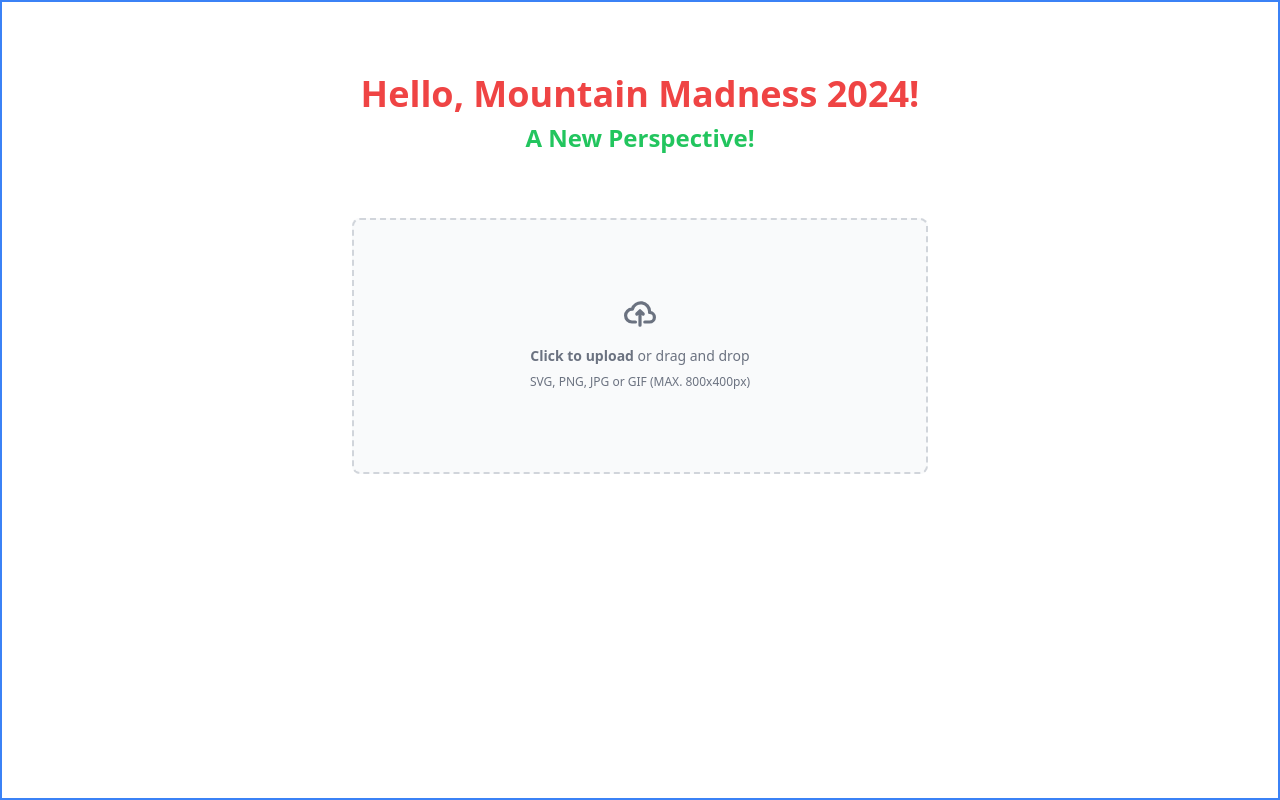
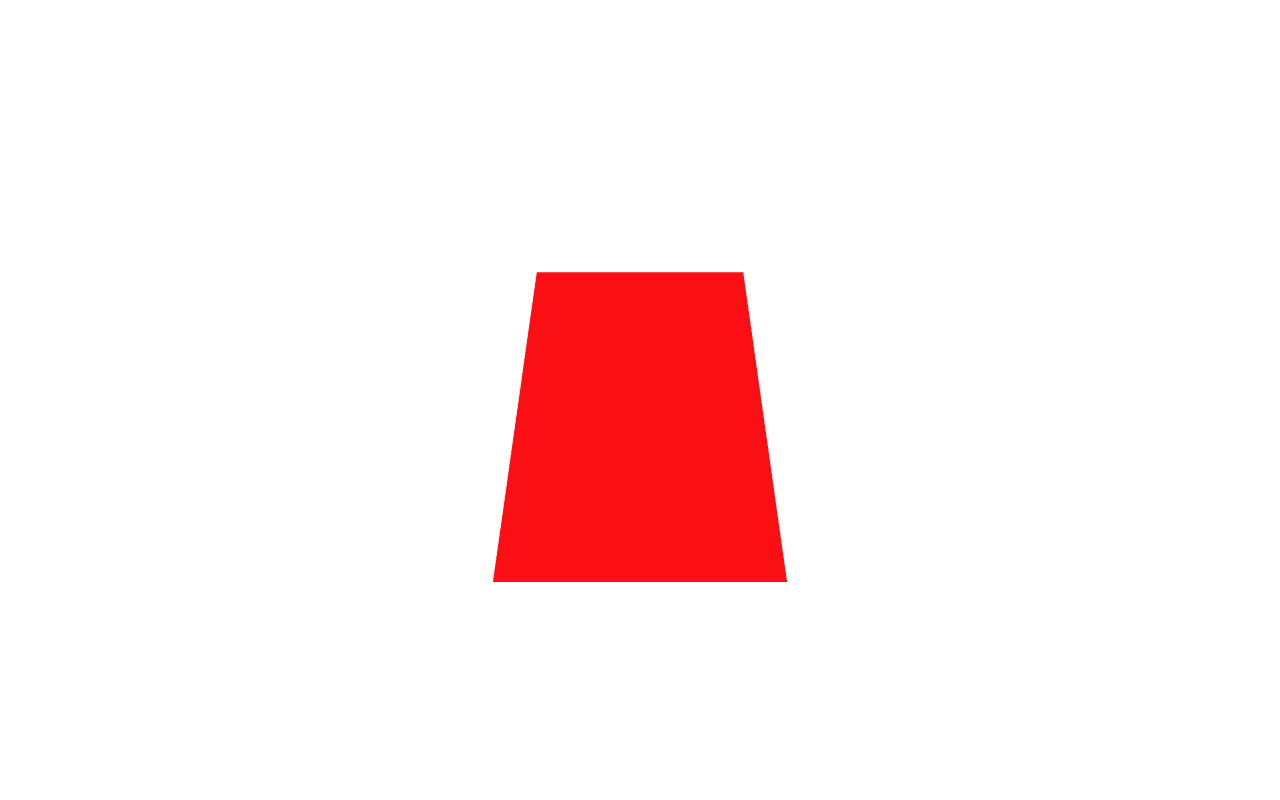
Before and after one commit to nagillimnayr/mountain-madness-2024, a React (Vite) app: page / in a window 1280 px wide. Built offline with nearby package versions, Linux system fonts and the light colour scheme.

Commit message:
add basic scene

```diff
--- a/src/App.tsx
+++ b/src/App.tsx
@@ -1,10 +1,15 @@
 import { InputImage } from '@/components/upload/InputImage';
+import { Layout } from './components/dom/layout/Layout';
+import { Scene } from './components/canvas/Scene';
 
 function App() {
 
   return (
     <>
-      <div className='w-screen h-screen flex flex-col justify-start items-center  border-2 border-blue-500 gap-16 p-16'>
+      <Layout>
+        <Scene />
+      </Layout>
+      {/* <div className='w-screen h-screen flex flex-col justify-start items-center  border-2 border-blue-500 gap-16 p-16'>
         <div className='flex flex-col justify-center items-center'>
           <h2 className='text-4xl font-extrabold w-fit h-fit rounded-md p-2 text-red-500'>
             Hello, Mountain Madness 2024!
@@ -14,7 +19,7 @@ function App() {
           </h3>
         </div>
         <InputImage />
-      </div>
+      </div> */}
 
     </>
   )
--- /dev/null
+++ b/src/components/canvas/Game.tsx
@@ -0,0 +1,12 @@
+import { Plane } from '@react-three/drei';
+import { degToRad } from 'three/src/math/MathUtils.js';
+
+export const Game = () => {
+  return (
+    <>
+      <Plane args={[4, 7, 1]} rotation={[degToRad(-90), 0, 0]} >
+        <meshBasicMaterial color={'red'} />
+      </Plane>
+    </>
+  )
+}
--- /dev/null
+++ b/src/components/canvas/Scene.tsx
@@ -0,0 +1,21 @@
+import { Canvas } from '@react-three/fiber';
+import { Game } from './Game';
+import { CameraControls, PerspectiveCamera } from '@react-three/drei';
+import { degToRad } from 'three/src/math/MathUtils.js';
+
+
+export const Scene = () => {
+  return (
+    <div className='w-full h-full'>
+      <Canvas className='relative z-0 h-full w-full'
+        gl={{
+          preserveDrawingBuffer: true
+        }}
+      >
+        <PerspectiveCamera makeDefault position={[0, 10, 10]} />
+        <CameraControls makeDefault />
+        <Game />
+      </Canvas>
+    </div>
+  )
+}
--- /dev/null
+++ b/src/components/dom/layout/Layout.tsx
@@ -0,0 +1,11 @@
+import { PropsWithChildren } from 'react';
+
+
+export const Layout = ({children} : PropsWithChildren) => {
+
+  return (
+    <div className='w-full h-screen relative flex flex-col place-items-center'>
+      {children}
+    </div>
+  )
+}
```
Also changed, not shown: src/components/layout/Layout.tsx (deleted).
